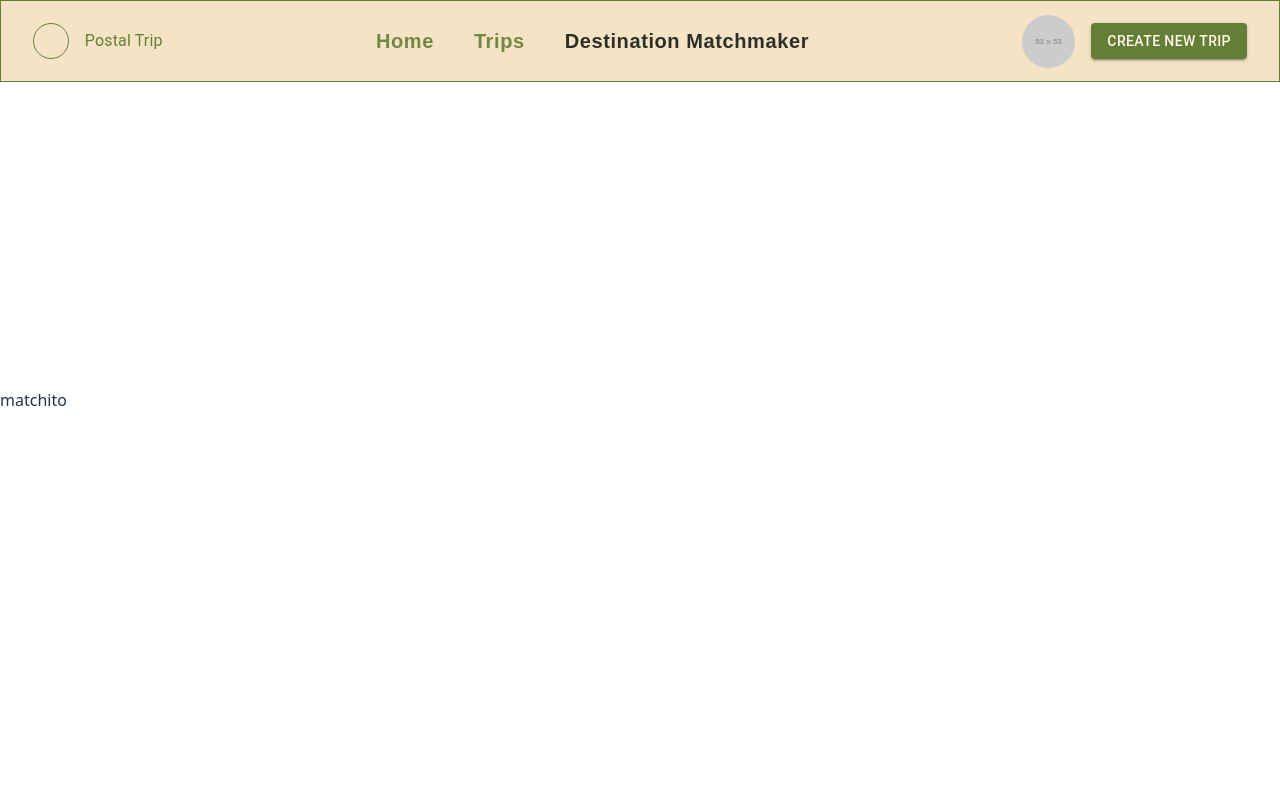
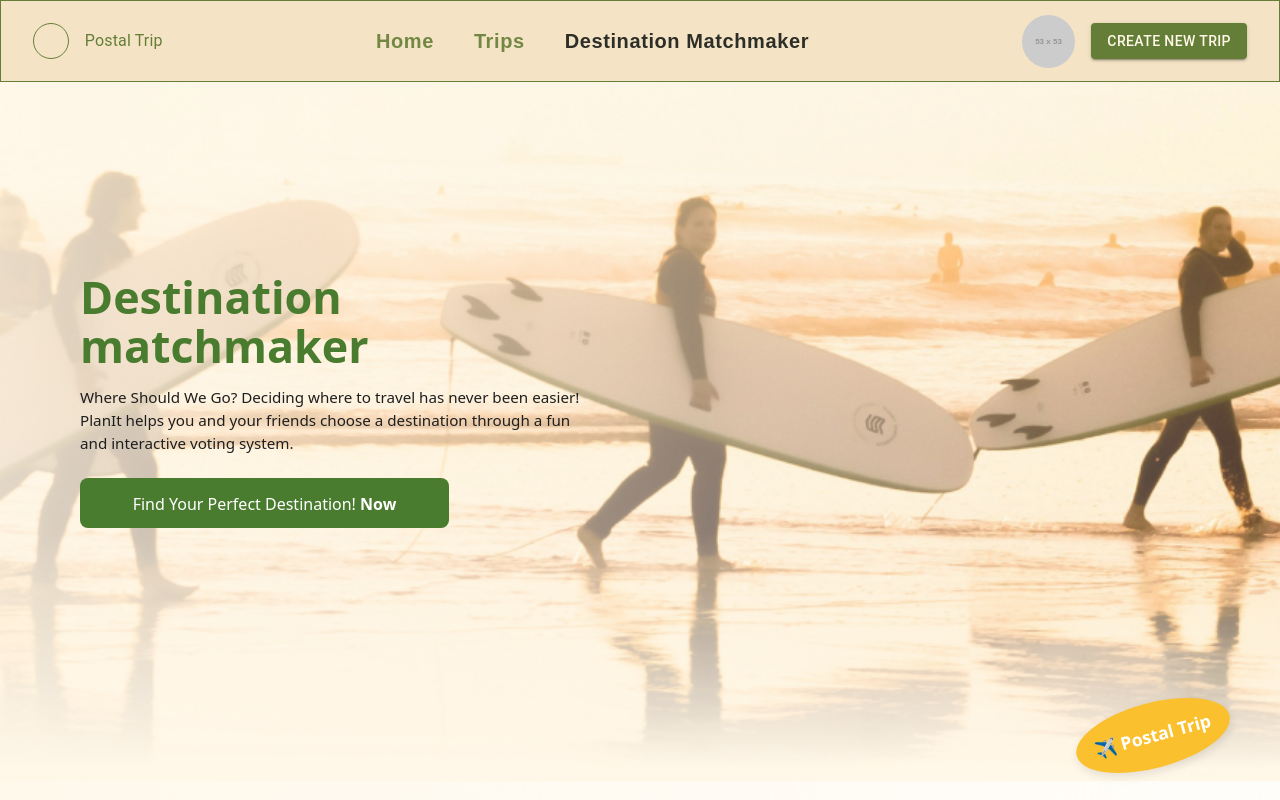
Before and after one commit to valegaru/WebProject, a React (Vite) app in the folder my-react-app/: page /matchmaker in a window 1280 px wide. Built offline with nearby package versions, Linux system fonts and the light colour scheme.

Commit message:
feat matchbanner

```diff
--- a/my-react-app/src/pages/Matchmaker/Matchmaker.jsx
+++ b/my-react-app/src/pages/Matchmaker/Matchmaker.jsx
@@ -1,13 +1,19 @@
-import Navbar from "../../components/Navbar/Navbar"
-
+import Navbar from '../../components/Navbar/Navbar';
+import Banner from '../../components/Banner/banner';
+import bannerimage from '../../assets/bannerimage.png';
 function Matchmaker() {
-
 	return (
 		<>
 			<Navbar></Navbar>
-        <p>matchito</p>
+			<Banner
+				title='Destination matchmaker'
+				subtitle=''
+				description='Where Should We Go? Deciding where to travel has never been easier! PlanIt helps you and your friends choose a destination through a fun and interactive voting system.'
+				buttonText='Find Your Perfect Destination!'
+				backgroundImage={bannerimage}
+			/>
 		</>
-    )
+	);
 }
 
-  export default Matchmaker
+export default Matchmaker;
```
Also changed, not shown: my-react-app/src/pages/Matchmaker/MatchmakerQuestions.jsx (added, +11 -0 lines). Lines whose indentation alone changed are shown as unchanged.
